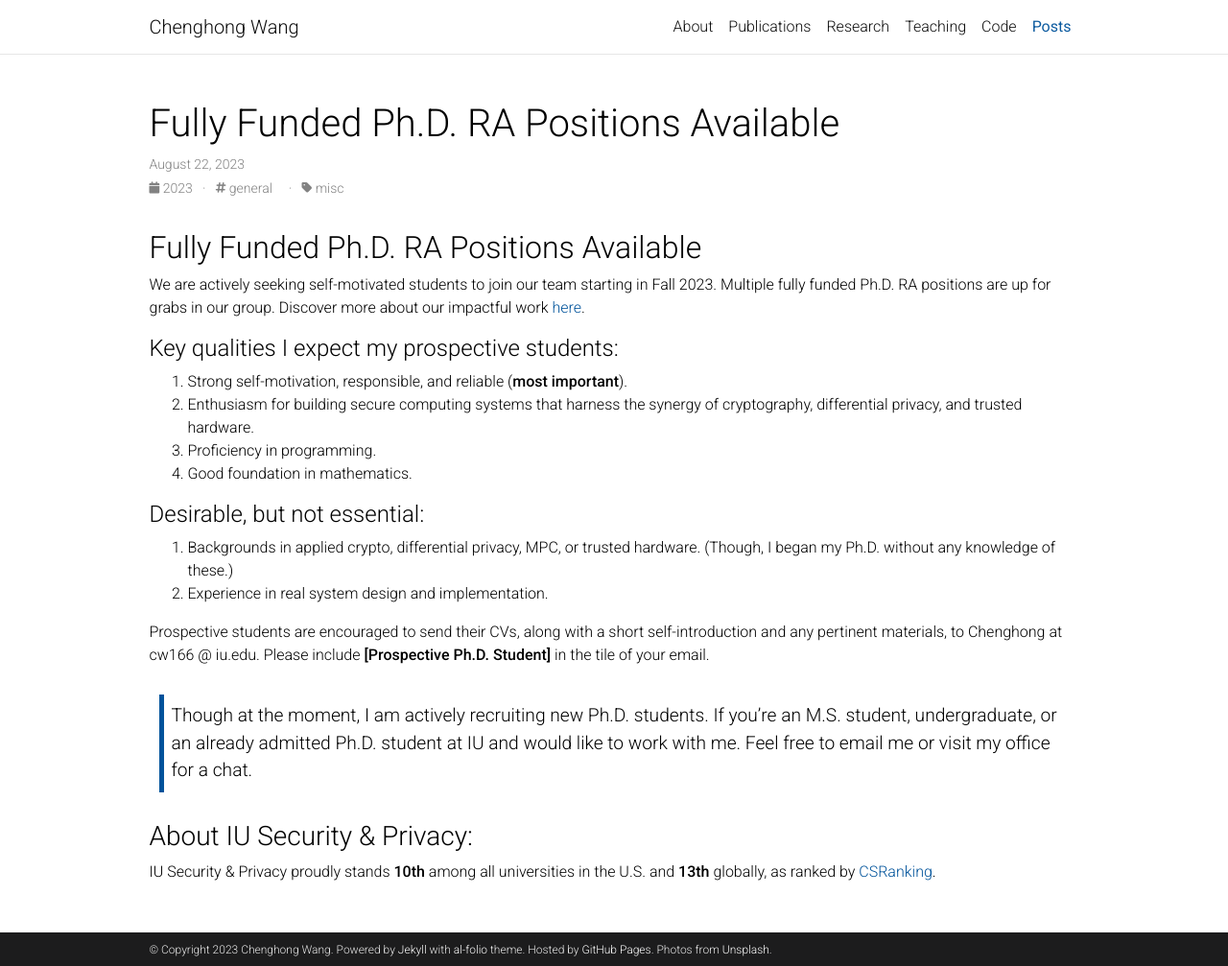
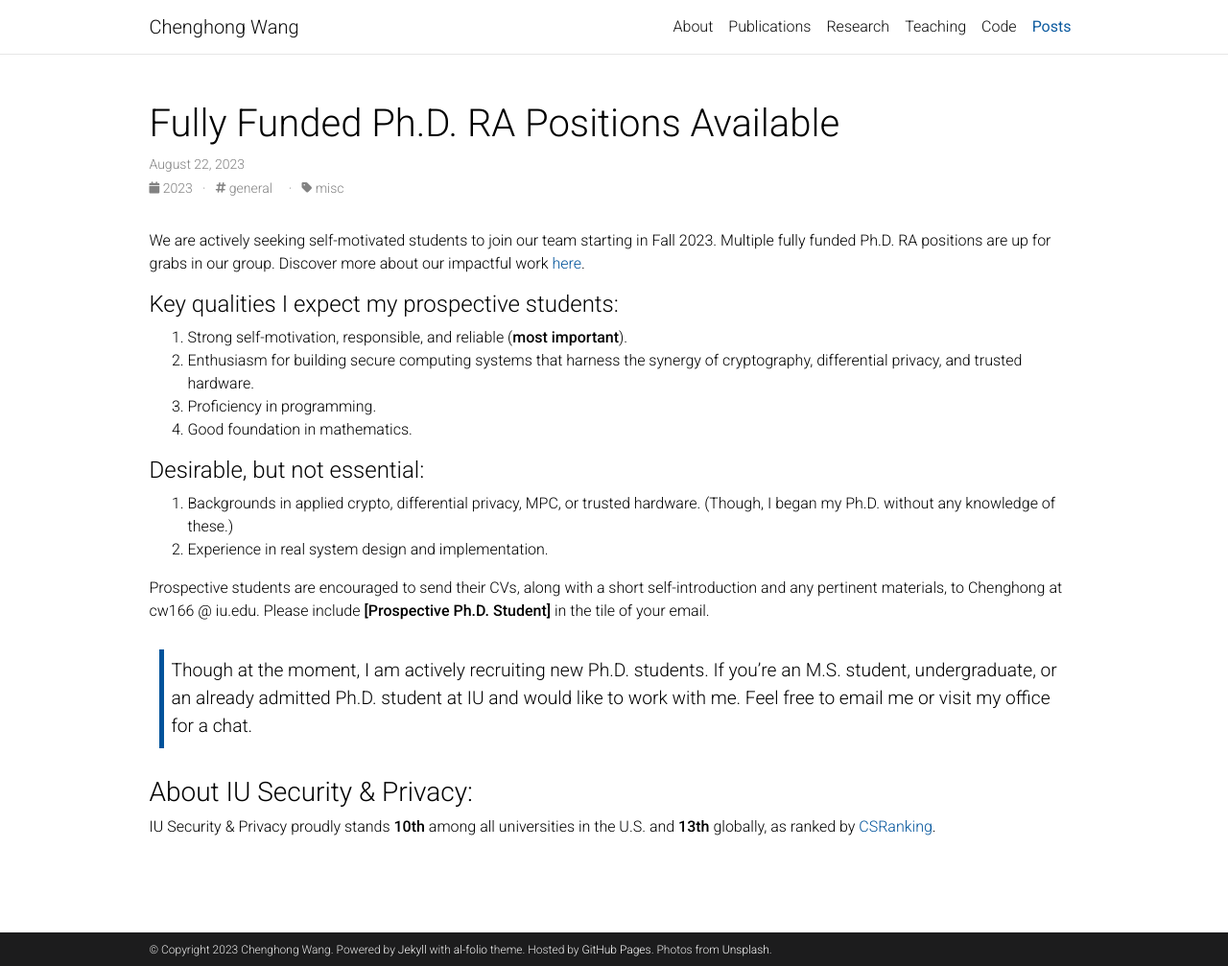
Before and after one commit to lovingmage/lovingmage.github.io, a Jekyll site: the page built from _posts/2023-05-12-custom-blockquotes.md, in a window 1280 px wide and 1007 px high. Shown: the whole window at 96% size. Built offline with Jekyll 4.4.1, drawn with Linux system fonts in a browser that asks for light colours; comment, search, counter and statistics services are not loaded; a style sheet for code colours, icons or effects is not loaded.

Commit message:
Update 2023-08-22-phd-ra.md

```diff
--- a/_posts/2023-05-12-custom-blockquotes.md
+++ b/_posts/2023-05-12-custom-blockquotes.md
@@ -8,7 +8,6 @@ categories: misc
 giscus_comments: false
 related_posts: true
 ---
-## Fully Funded Ph.D. RA Positions Available
 
 We are actively seeking self-motivated students to join our team starting in Fall 2023. Multiple fully funded Ph.D. RA positions are up for grabs in our group. Discover more about our impactful work [here](https://www.lovingmage.com/projects/).
 
```
